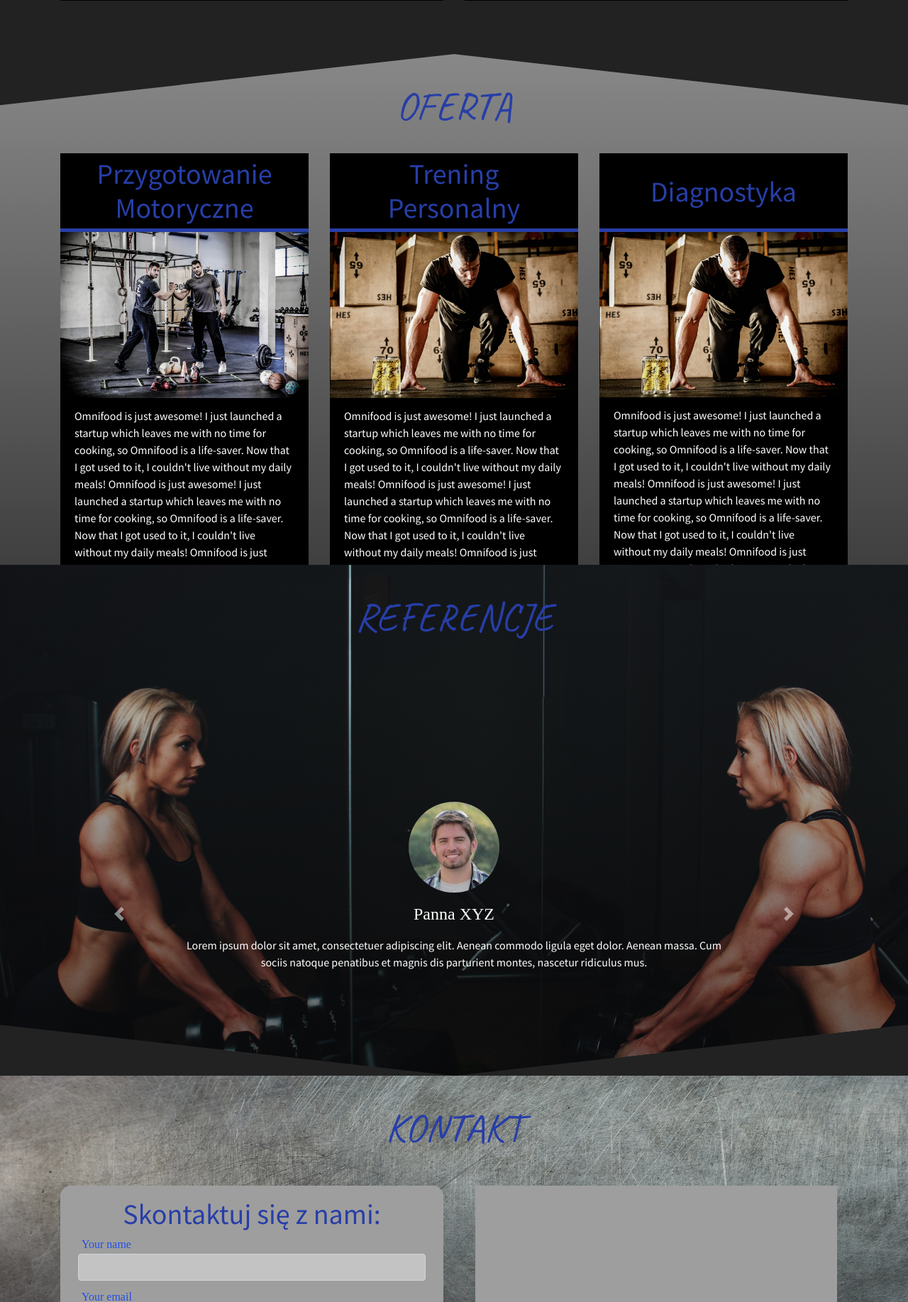
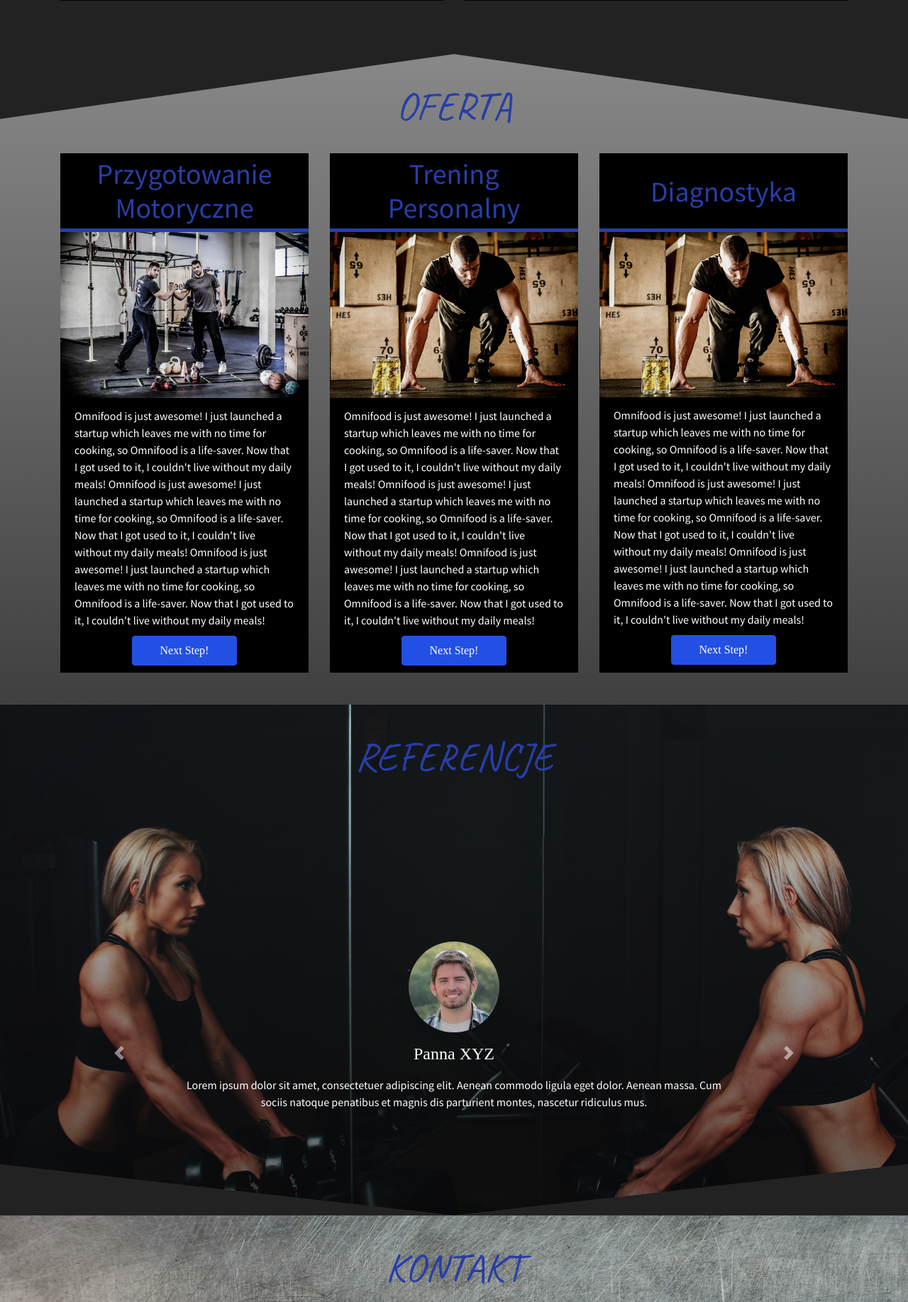
Before and after one commit to webyou-pl/BTeam_rev2, a PHP site: page / in a window 1280 px wide. Shown: the part 1604-3439 px from the top of the page at 71% size. Run offline with PHP 8.4, Linux system fonts and the light colour scheme; data that the repository does not hold is empty; a map, chart or similar area stays blank; some libraries are stand-ins or nearby versions; grey boxes are pictures that could not be loaded.

Commit message:
poprawki

```diff
--- a/scss/pages/kontakt.scss
+++ b/scss/pages/kontakt.scss
@@ -1,9 +1,10 @@
 #kontakt{
     background-image: linear-gradient(rgba(0, 0, 0, 0.14), rgba(0, 0, 0, 0.6)),
     url("../images/backgrounds/kontakt/2.jpg");
+    background-repeat: no-repeat;
+    background-size: cover;
 
-    height: 80vh;
-    background-size: 100%;
+
     .kontakt-body{
         .kontakt-body-column{
         padding:15px;
@@ -12,12 +13,13 @@
            border-radius: 17px;
            height: 100%;
             .card-body{
-                background-image:  url("../images/backgrounds/kontakt/1.jpg");
+               // background-image:  url("../images/backgrounds/kontakt/1.jpg");
+               background:black;
                 background-size: 110%;
                 border-radius: 15px;
                 .kontakt-text {
                     h3{
-                       color:white[];
+                       color:white;
                        margin-bottom: 5px;
 
                     }
--- a/scss/pages/oferta.scss
+++ b/scss/pages/oferta.scss
@@ -3,10 +3,9 @@ background:$backgroundsecondary;
     .oferta-body {
            background-image: linear-gradient(rgba(0, 0, 0, 0.14), rgba(0, 0, 0, 0.6)),
            url("../images/backgrounds/oferta/1.jpg");
-           height: 90vh;
+           height: 100%;
            padding-bottom:$main-bottom;
            background-repeat: no-repeat;
-           //background-position: center;
            background-size: cover;
            -webkit-clip-path: polygon(50% 0%, 100% 10%, 100% 100%, 0 100%, 0 10%);
            clip-path: polygon(50% 0%, 100% 10%, 100% 100%, 0 100%, 0 10%);
@@ -47,9 +46,4 @@ background:$backgroundsecondary;
                 margin-bottom: 10px;
             }
         }
-
-
-
-
-
 }
```
Also changed, not shown: build/main.css, scss/pages/referencje.scss (line endings or trailing spaces).
